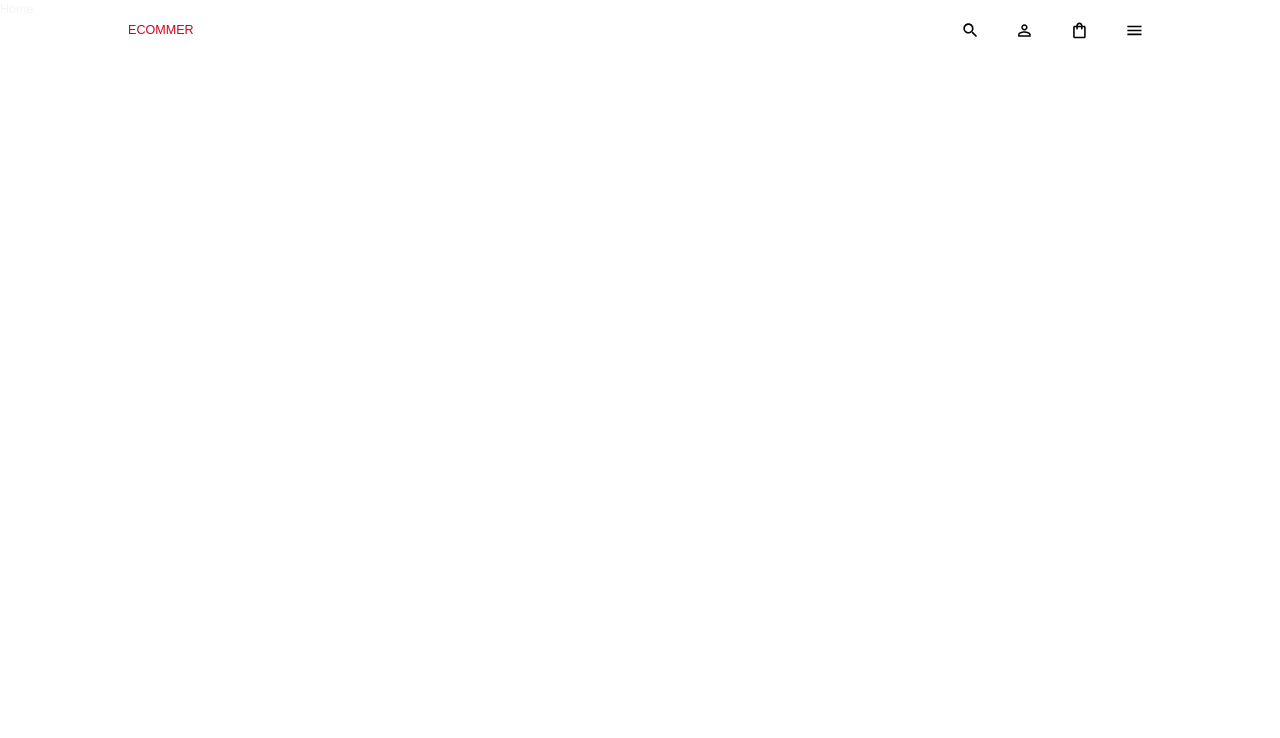
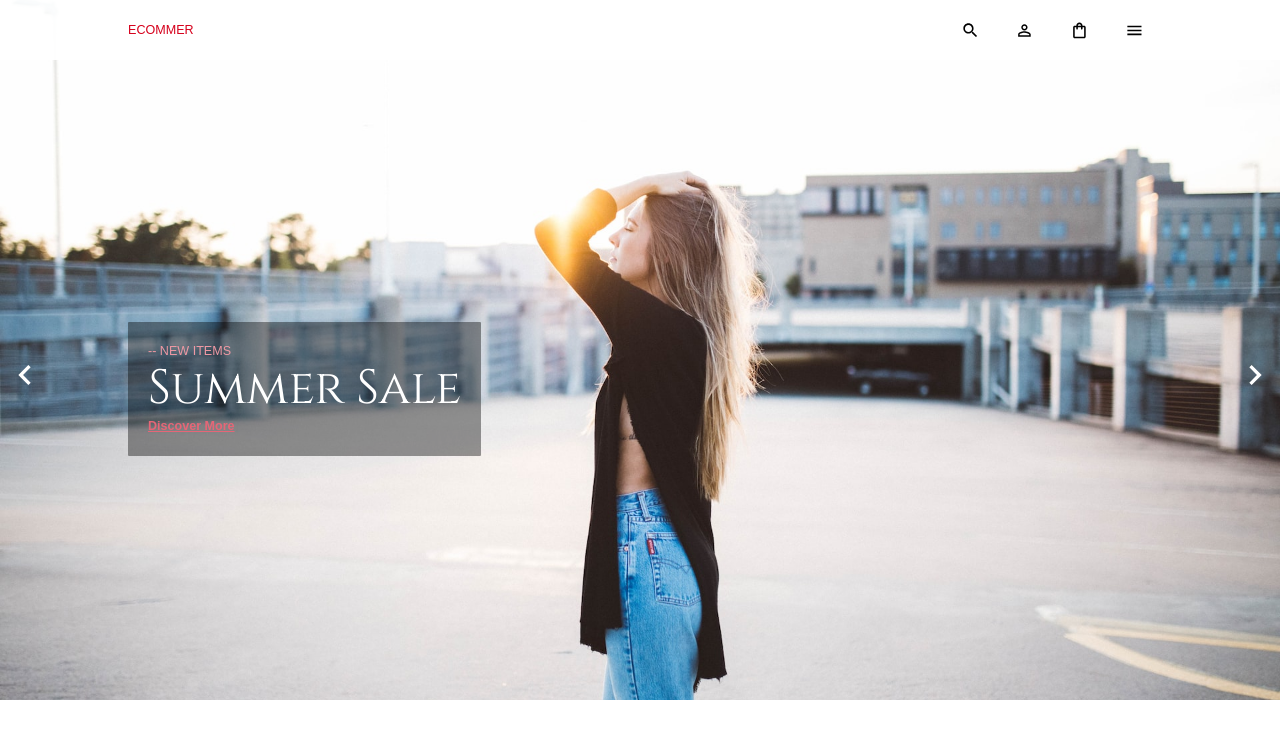
Before and after one commit to drummer-Yurii/ecommerce-react, a React (Create React App) app in the folder client/: page / in a window 1280 px wide. Shown: the top 738 px of the page. Built offline with nearby package versions, Linux system fonts and the light colour scheme; a web font is replaced by a local one.

Commit message:
add carousel to home page

```diff
--- a/client/src/scenes/home/Home.jsx
+++ b/client/src/scenes/home/Home.jsx
@@ -1,5 +1,11 @@
+import MainCarousel from './MainCarousel';
+
 const Home = () => {
-    return <div>Home</div>
-}
+  return (
+    <div className="home">
+      <MainCarousel />
+    </div>
+  );
+};
 
 export default Home;
--- /dev/null
+++ b/client/src/scenes/home/MainCarousel.jsx
@@ -0,0 +1,99 @@
+import { Box, Typography, IconButton, useMediaQuery } from '@mui/material';
+import { Carousel } from 'react-responsive-carousel';
+import 'react-responsive-carousel/lib/styles/carousel.min.css';
+import NavigateBeforeIcon from '@mui/icons-material/NavigateBefore';
+import NavigateNextIcon from '@mui/icons-material/NavigateNext';
+import { shades } from '../../theme';
+
+// import all images from assets folder
+const importAll = (r) =>
+    r.keys().reduce((acc, item) => {
+        acc[item.replace("./", "")] = r(item);
+        return acc;
+    }, {});
+
+const heroTextureImports = importAll(
+    require.context("../../assets", false, /\.(png|jpe?g|svg)$/)
+);
+
+const MainCarousel = () => {
+    const isNonMobile = useMediaQuery("(min-width:600px)");
+    return (
+        <Carousel
+          infiniteLoop={true}
+          showThumbs={false}
+          showIndicators={false}
+          showStatus={false}
+          renderArrowPrev={(onClickHandler, hasPrev, label) => (
+            <IconButton
+              onClick={onClickHandler}
+              sx={{
+                position: "absolute",
+                top: "50%",
+                left: "0",
+                color: "white",
+                padding: "5px",
+                zIndex: "10",
+              }}
+            >
+                <NavigateBeforeIcon sx={{ fontSize: 40 }} />
+            </IconButton>
+          )}
+          renderArrowNext={(onClickHandler, hasNext, label) => (
+            <IconButton
+              onClick={onClickHandler}
+              sx={{
+                position: "absolute",
+                top: "50%",
+                right: "0",
+                color: "white",
+                padding: "5px",
+                zIndex: "10",
+              }}
+            >
+                <NavigateNextIcon sx={{ fontSize: 40 }} />
+            </IconButton>
+          )}
+        >
+            {Object.values(heroTextureImports).map((texture, index) => (
+                <Box key={`carousel-image-${index}`}>
+                  <img
+                    src={texture}
+                    alt={`carousel-${index}`}
+                    style={{
+                        width: "100%",
+                        height: "700px",
+                        objectFit: "cover",
+                        backgroundAttachment: "fixed"
+                    }}
+                  />
+                  <Box
+                    color="white"
+                    padding="20px"
+                    borderRadius="1px"
+                    textAlign="left"
+                    backgroundColor="rgb(0, 0, 0, 0.4)"
+                    position="absolute"
+                    top="46%"
+                    left={isNonMobile ? "10%" : "0"}
+                    right={isNonMobile ? undefined : "0"}
+                    margin={isNonMobile ? undefined : "0 auto"}
+                    maxWidth={isNonMobile ? undefined : "240px"}
+                  >
+                    <Typography color={shades.secondary[200]}>-- NEW ITEMS</Typography>
+                    <Typography variant="h1">Summer Sale</Typography>
+                    <Typography
+                       fontWeight="bold"
+                       color={shades.secondary[300]}
+                       sx={{ textDecoration: "underline" }}
+                    >
+                       Discover More
+                    </Typography>
+                  </Box>
+                </Box>
+            ))}
+        </Carousel>
+    )
+}
+
+export default MainCarousel;
```
